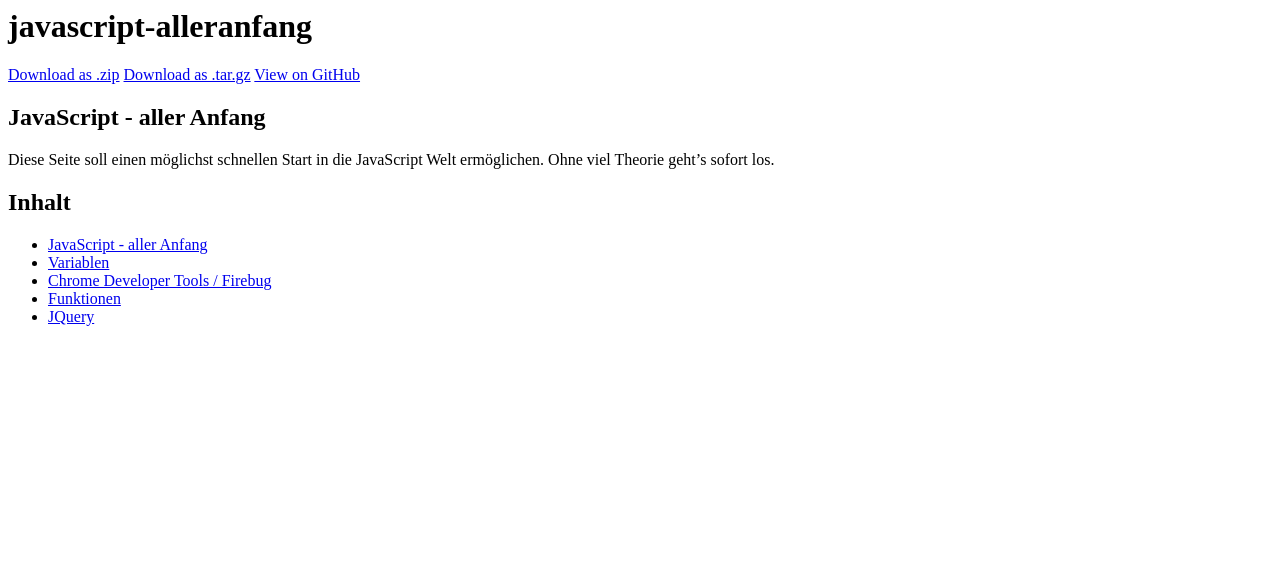
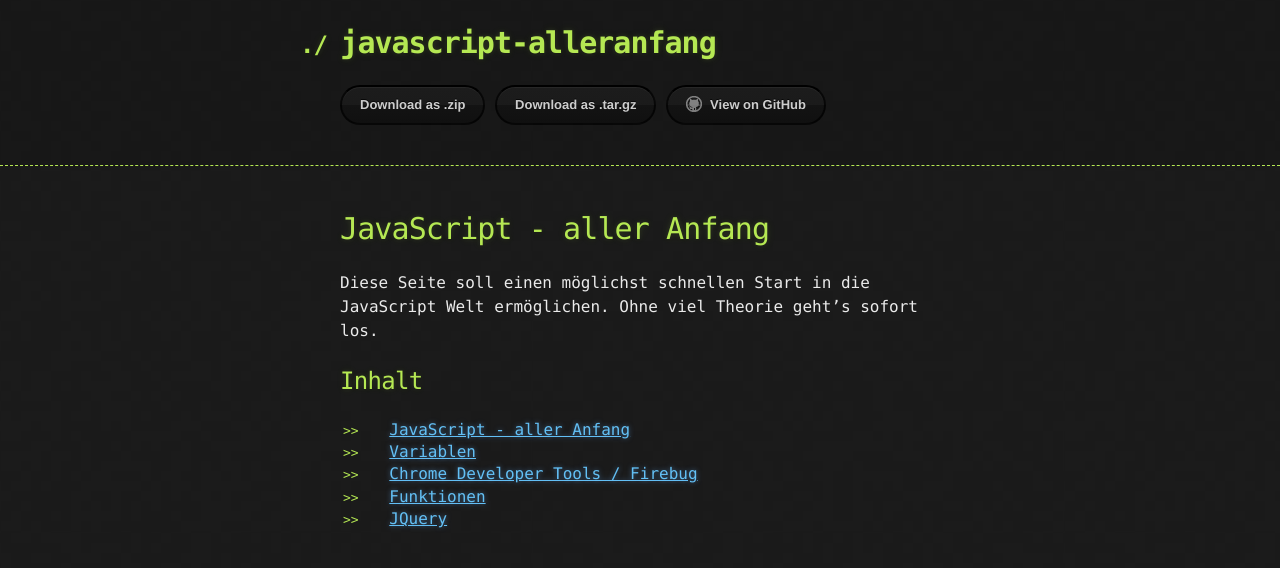
Before and after one commit to hofrob/JavaScript-AllerAnfang, a Jekyll site: the page built from index.md, in a window 1280 px wide. Shown: the top 568 px of the page. Built offline with Jekyll 4.4.1, drawn with Linux system fonts in a browser that asks for light colours.

Commit message:
github urls

```diff
--- a/_includes/toc.html
+++ b/_includes/toc.html
@@ -3,7 +3,7 @@
     {% assign pageinfos = site.html_pages | sort: 'toc' %}
     {% for info in pageinfos %}
     <li>
-        <a href="{{ site.github.repository_name }}{{ info.url }}">{{ info.title }}</a>
+        <a href="{{ site.github.url }}{{ info.url }}">{{ info.title }}</a>
     </li>
     {% endfor %}
 </ul>
--- a/_layouts/default.html
+++ b/_layouts/default.html
@@ -3,8 +3,8 @@
 	    <meta charset="utf-8">
 	    <meta http-equiv="X-UA-Compatible" content="chrome=1">
 
-	    <link rel="stylesheet" type="text/css" href="{{ site.github.repository_name }}stylesheets/stylesheet.css" media="screen">
-	    <link rel="stylesheet" type="text/css" href="{{ site.github.repository_name }}stylesheets/pygment_trac.css" media="screen">
+	    <link rel="stylesheet" type="text/css" href="{{ site.github.url }}/stylesheets/stylesheet.css" media="screen">
+	    <link rel="stylesheet" type="text/css" href="{{ site.github.url }}/stylesheets/pygment_trac.css" media="screen">
 
 	    <title>{{page.title}}</title>
 	</head>
```
